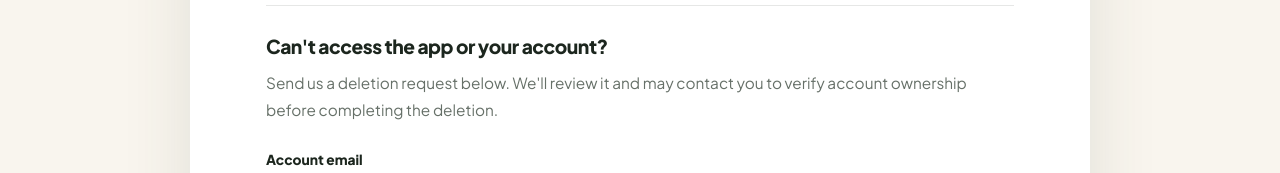
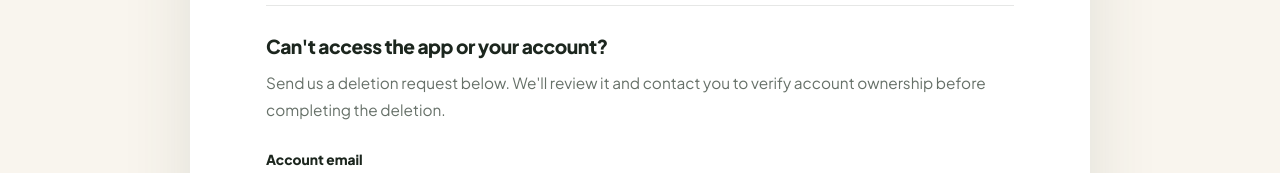
Before and after one commit to bjzaffar/khushu-app-website, a Next.js app: page /delete-account in a window 1280 px wide. Shown: the part 596-769 px from the top of the page. Built offline with nearby package versions, Linux system fonts and the light colour scheme.

Commit message:
Update page.tsx

```diff
--- a/app/delete-account/page.tsx
+++ b/app/delete-account/page.tsx
@@ -33,8 +33,8 @@ export default function DeleteAccountPage() {
           <section className="deletion-section">
             <h2>Can&apos;t access the app or your account?</h2>
             <p>
-              Send us a deletion request below. We&apos;ll review it and may contact
-              you to verify account ownership before completing the deletion.
+              Send us a deletion request below. We&apos;ll review it and contact you
+              to verify account ownership before completing the deletion.
             </p>
             <DeleteAccountForm />
           </section>
```
